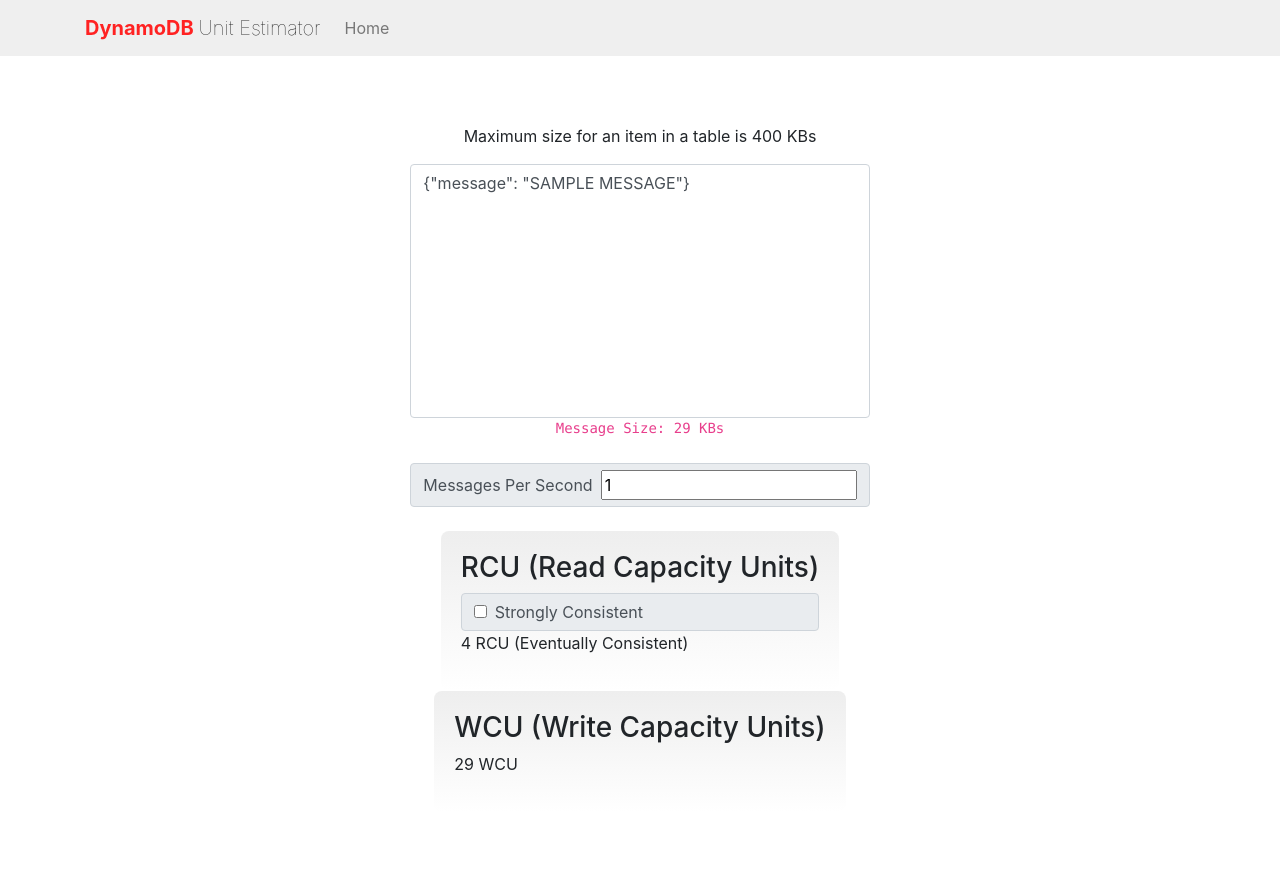
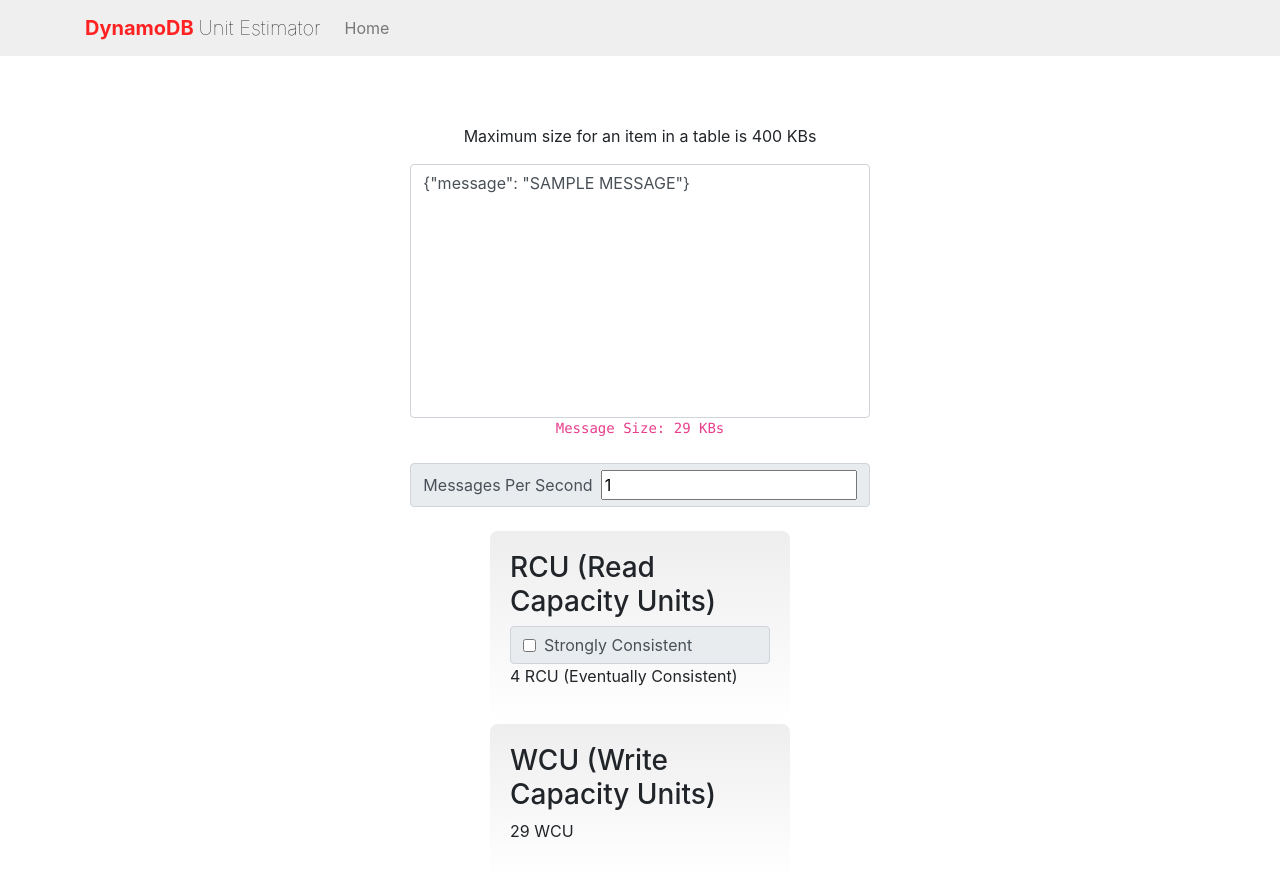
Before and after one commit to juliocesarscheidt/dynamodb-units-estimator, a Vue app: page / in a window 1280 px wide. Shown: the top 876 px of the page. Built offline with nearby package versions, Linux system fonts and the light colour scheme; what vue-notification would draw is missing.

Commit message:
Change design

```diff
--- a/src/components/pages/Home.vue
+++ b/src/components/pages/Home.vue
@@ -12,7 +12,7 @@
 
       <div class="input-group-text mb-4">
         <label class="form-check-label mr-2" for="messagesPerSecond">Messages Per Second</label>
-        <input type="number" name="messagesPerSecond" id="messagesPerSecond" v-model.number="messagesPerSecond">
+        <input type="number" min="1" name="messagesPerSecond" id="messagesPerSecond" v-model.number="messagesPerSecond">
       </div>
 
       <div class="container-data">
@@ -104,6 +104,7 @@ section > article {
 
 .container-data {
   padding: 20px;
+  width: 300px;
   background: #eee; /* fallback for old browsers */
   background: -webkit-linear-gradient(to bottom, #eee, #fff); /* Chrome 10-25, Safari 5.1-6 */
   background: linear-gradient(to bottom, #eee, #fff); /* W3C, IE 10+/ Edge, Firefox 16+, Chrome 26+, Opera 12+, Safari 7+ */
```
